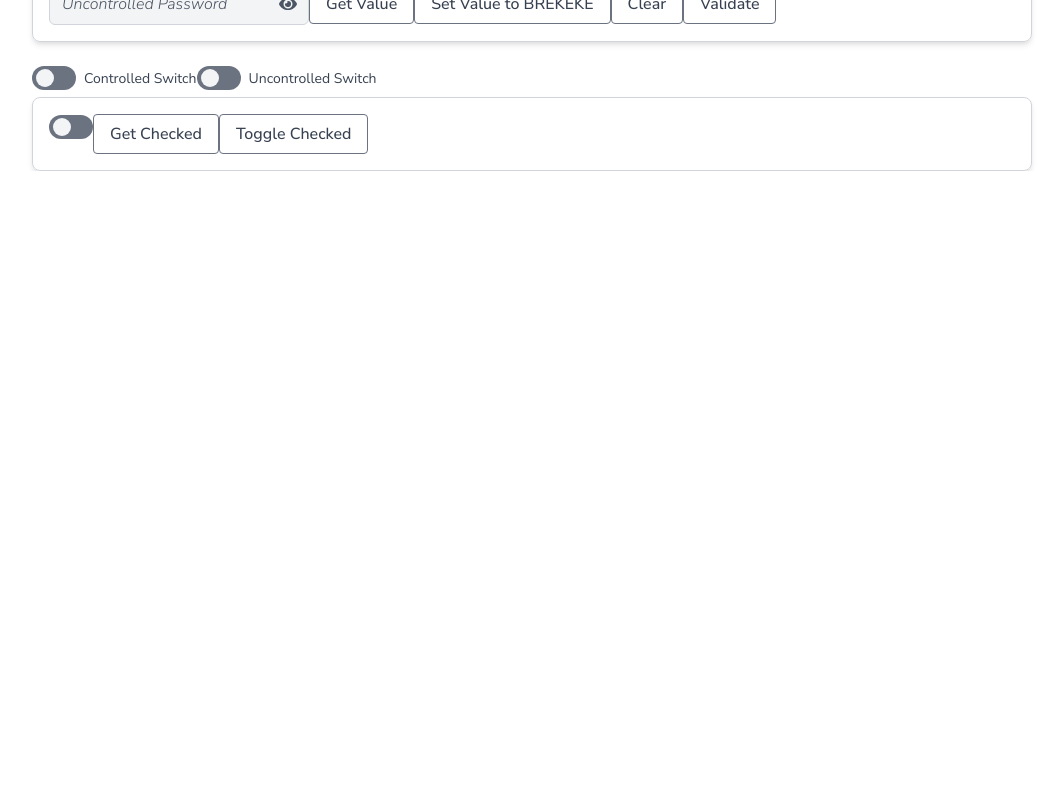
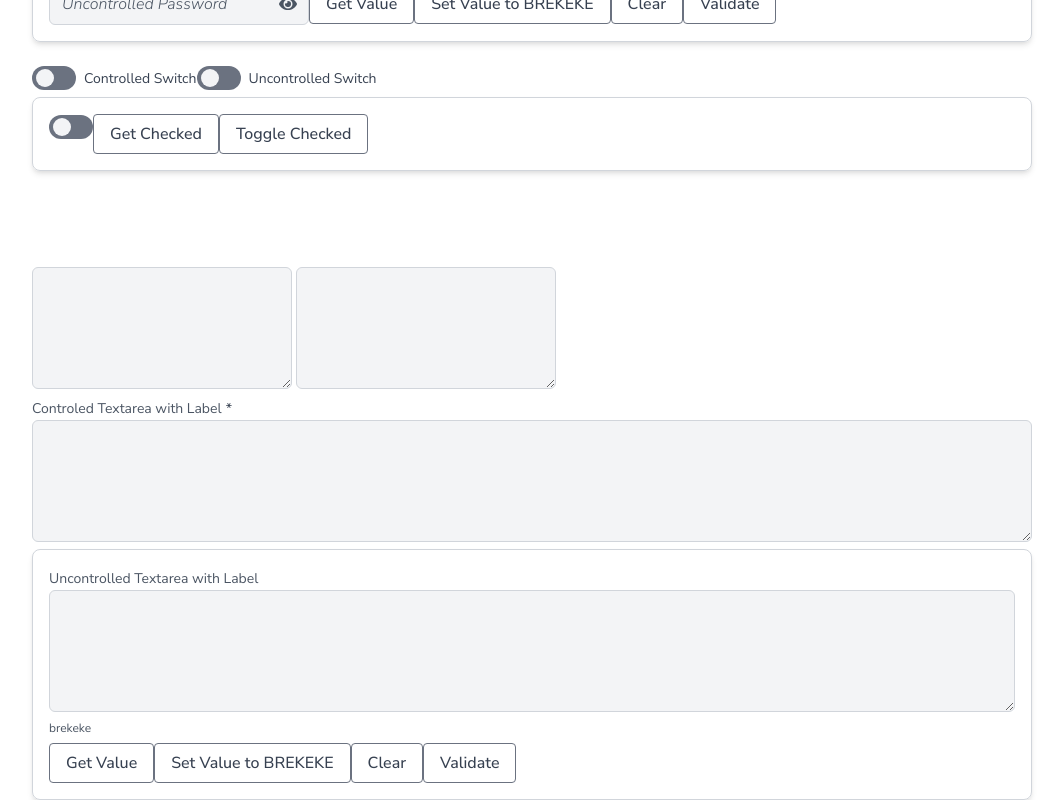
Before and after one commit to FeroHriadel/ncss-react, a React (Vite) app: page /test in a window 1280 px wide. Shown: the part 2435-3235 px from the top of the page, without its empty margins (208-1271 px from the left). Before the commit the page ends 2606 px from the top, so only its background shows below. Built offline with nearby package versions, Linux system fonts and the light colour scheme.

Commit message:
Textarea test

```diff
--- a/src/components/inputs/Textarea.css
+++ b/src/components/inputs/Textarea.css
@@ -2,12 +2,13 @@
 
 .textarea-wrapper {
   width: 100%;
+  display: inline-block;
 }
 
 .textarea-label {
   margin-bottom: 0.5rem;
   font-size: 0.875rem;
-  color: #4b5563;
+  color: var(--nc-input-label);
 }
 
 .textarea-required {
@@ -20,26 +21,26 @@
 
 .textarea-field {
   outline: none;
-  border: 1px solid #d1d5db;
+  border: 1px solid var(--nc-input-border);
   border-radius: 0.375rem;
   font-size: 1rem;
-  background-color: #f3f4f6;
-  color: #374151;
+  background-color: var(--nc-input-bg);
+  color: var(--nc-input-text);
   width: 100%;
   padding: 0.75rem;
   resize: vertical;
 }
 
 .textarea-field:hover {
-  background-color: #e5e7eb;
+  background-color: var(--nc-input-hover-bg);
 }
 
 .textarea-field:focus {
-  background-color: #e5e7eb;
+  background-color: var(--nc-input-hover-bg);
 }
 
 .textarea-field::placeholder {
-  color: #4b5563;
+  color: var(--nc-input-placeholder);
   font-weight: 300;
   font-style: italic;
 }
@@ -51,7 +52,7 @@
 
 .textarea-error-message {
   font-size: 0.75rem;
-  color: #7f1d1d;
+  color: var(--nc-input-error-text);
   position: absolute;
   left: 0;
   top: 100%;
@@ -59,7 +60,7 @@
 
 .textarea-message {
   font-size: 0.75rem;
-  color: #4b5563;
+  color: var(--nc-input-message-text);
   position: absolute;
   left: 0;
   top: 100%;
--- a/src/components/inputs/Textarea.tsx
+++ b/src/components/inputs/Textarea.tsx
@@ -1,3 +1,4 @@
+import React, { forwardRef, useImperativeHandle, useCallback, useRef, useState } from 'react';
 import './Textarea.css';
 
 export interface TextareaProps {
@@ -8,58 +9,134 @@ export interface TextareaProps {
   value?: string;
   onChange?: React.ChangeEventHandler<HTMLTextAreaElement>;
   placeholder?: string;
+  label?: string;
+  errorMessage?: string;
+  message?: string;
+  width?: string;
+  height?: string;
+  rows?: number;
   disabled?: boolean;
   required?: boolean;
   title?: string;
-  label?: string;
-  width?: string;
-  height?: string;
-  rows?: number;
-  errorMessage?: string;
-  message?: string;
+  autoComplete?: string;
+  validate?: boolean;
 }
 
-export default function Textarea({
+export interface TextareaHandle {
+  validate: () => string;
+  getValue: () => string;
+  setValue: (val: string) => void;
+  clear: () => void;
+}
+
+const Textarea = forwardRef<TextareaHandle, TextareaProps>((props, ref) => {
+  const {
     name,
-  className,
-  id,
+    className = '',
+    id: providedId,
     style,
     value,
-  onChange = () => {},
+    onChange,
     placeholder,
-  disabled,
-  required,
-  title,
     label,
+    errorMessage = '',
+    message,
     width,
     height,
     rows = 4,
-  errorMessage,
-  message
-}: TextareaProps) {
+    disabled = false,
+    required = false,
+    title,
+    autoComplete,
+    validate = false,
+  } = props;
+  const textareaRef = useRef<HTMLTextAreaElement>(null);
+  const [internalError, setInternalError] = useState<string>('');
 
-  if (!id) id=`ncss-textarea-${Math.random().toString(10)}`;
+  const id = providedId || `ncss-textarea-${Math.random().toString(10)}`;
+
+  const validateTextarea = useCallback((): string => {
+    let textareaError: string = '';
+    // Get value from either props (controlled) or textarea element (uncontrolled)
+    const textareaValue = value !== undefined ? value : (textareaRef.current?.value || '');
+    // Check if textarea is required and empty
+    if (required && !textareaValue.trim()) {
+      textareaError = 'This field is required';
+      return textareaError;
+    }
+    return textareaError;
+  }, [value, required]);
+
+  const handleBlur = () => {
+    if (validate) {
+      const error = validateTextarea();
+      setInternalError(error);
+    }
+  };
+
+  const handleFocus = () => {
+    if (validate) {
+      setInternalError('');
+    }
+  };
+
+  const handleChange = (e: React.ChangeEvent<HTMLTextAreaElement>): void => {
+    if (onChange) {
+      onChange(e);
+    }
+  };
+
+  useImperativeHandle(ref, () => ({
+    validate: validateTextarea,
+    getValue: () => { return value !== undefined ? value : (textareaRef.current?.value || ''); },
+    setValue: (val: string) => { if (textareaRef?.current) textareaRef.current.value = val; },
+    clear: () => { if (textareaRef?.current) textareaRef.current.value = ''; },
+  }), [validateTextarea, value]);
+
+  // Determine which error to display: parent's errorMessage takes precedence
+  const displayError = errorMessage || (validate ? internalError : '');
 
   return (
-    <div className={`textarea-wrapper ${className || ''}`} style={width ? { width } : undefined}>
-      {label && <label htmlFor={id} className="textarea-label">{label}{required && <span className="textarea-required">*</span>}</label>}
-      <div className="textarea-container">
+    <div className={`textarea-wrapper ${className}`} style={{ ...style, ...(width ? { width } : {}) }}>
+      {label && (
+        <label htmlFor={id} className="textarea-label">
+          {label}
+          {required && <span className="textarea-required">*</span>}
+        </label>
+      )}
+      <div className="textarea-container" style={width ? { width } : undefined}>
         <textarea
+          ref={textareaRef}
           name={name}
-          className={`textarea-field ${disabled ? 'textarea-disabled' : ''}`}
           id={id}
-          style={height ? { height, ...style } : style}
           value={value}
-          onChange={onChange}
+          onChange={handleChange}
+          onFocus={handleFocus}
+          onBlur={handleBlur}
           placeholder={placeholder}
           disabled={disabled}
           required={required}
           title={title}
+          autoComplete={autoComplete}
           rows={rows}
+          className={`textarea-field ${disabled ? 'textarea-disabled' : ''}`}
+          style={height ? { height } : undefined}
         />
-        {errorMessage && <span className="textarea-error-message">{errorMessage}</span>}
-        {message && <span className="textarea-message">{message}</span>}
+        {displayError && (
+          <p className='textarea-error-message'>
+            {displayError}
+          </p>
+        )}
+        {message && !displayError && (
+          <p className='textarea-message'>
+            {message}
+          </p>
+        )}
       </div>
     </div>
   );
-}
+});
+
+Textarea.displayName = 'Textarea';
+
+export default Textarea;
--- a/src/pages/TestPage.tsx
+++ b/src/pages/TestPage.tsx
@@ -18,6 +18,7 @@ import FileUpload from "../components/inputs/FileUpload";
 import Input, { type InputHandle } from "../components/inputs/Input";
 import Password, { type PasswordHandle } from "../components/inputs/Password";
 import Switch, { type SwitchHandle } from "../components/inputs/Switch";
+import Textarea, { type TextareaHandle} from "../components/inputs/Textarea";
 
 
 export default function TestPage() {
@@ -31,6 +32,7 @@ export default function TestPage() {
   const passwordRef = useRef<PasswordHandle>(null);
   const switchRef = useRef<SwitchHandle>(null);
   const [switchOn, setSwitchOn] = useState(false);
+  const textAreaRef = useRef<TextareaHandle>(null);
 
   return (
     <Container className="px-4 pt-24">
@@ -403,6 +405,53 @@ export default function TestPage() {
         }}>Toggle Checked</Button>
       </Card>
 
+      <Break amount={4} />
+
+      <Textarea width="260px" /> <Textarea width="260px" />
+      <Textarea
+        label="Controled Textarea with Label"
+        className="mt-4"
+        required
+        value={inputVal}
+        onChange={(e) => setInputVal(e.target.value)}
+        validate
+      />
+
+      <Card className="my-8 !pb-8 ">
+        <Textarea
+          label="Uncontrolled Textarea with Label"
+          className="mt-4"
+          ref={textAreaRef}
+          message="brekeke"
+        />
+        <Break amount={2} />
+        <Button variant="outline" onClick={() => {
+          if (textAreaRef.current) {
+            const value = textAreaRef.current.getValue();
+            alert(value);
+          }
+        }}>Get Value</Button>
+        <Button variant="outline" onClick={() => {
+          if (textAreaRef.current) {
+            textAreaRef.current.setValue('BREKEKE');
+          }
+        }}>Set Value to BREKEKE</Button>
+        <Button variant="outline" onClick={() => {
+          if (textAreaRef.current) {
+            textAreaRef.current.clear();
+          }
+        }}>Clear</Button>
+        <Button variant="outline" onClick={() => {
+          if (textAreaRef.current) {
+            const error = textAreaRef.current.validate();
+            alert(error);
+          }
+        }}>Validate</Button>
+      </Card>
+
+
+
+
     </Container>
   );
 }
```
Lines whose indentation alone changed are shown as unchanged.
